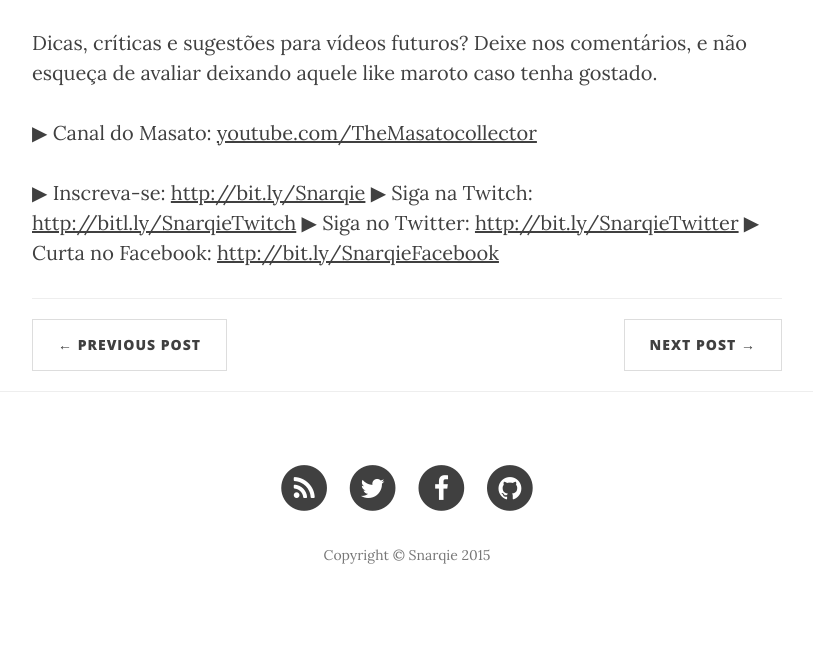
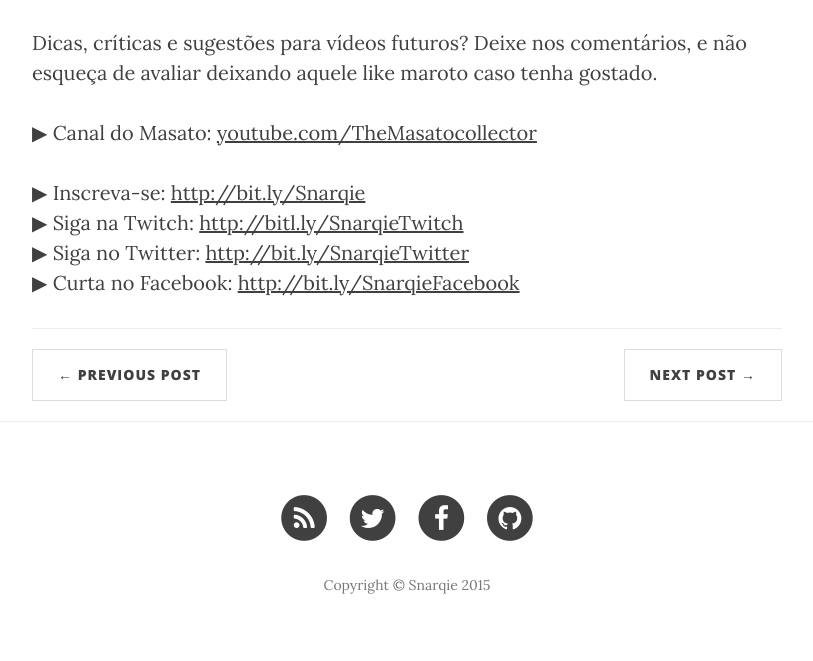
Before and after one commit to snarq/snarq.github.io, a Jekyll site: the page built from _posts/2015-01-22-warface-shoot-kill-feat-masatoclt.md, in a window 1280 px wide. Shown: the part 947-1608 px from the top of the page, without its empty margins (233-1046 px from the left). Built offline with Jekyll 4.4.1, drawn with Linux system fonts in a browser that asks for light colours; nearby versions of some CDN libraries; before the commit the page ends 1578 px from its top, so only the background shows below that.

```diff
--- a/_posts/2015-01-22-warface-shoot-kill-feat-masatoclt.md
+++ b/_posts/2015-01-22-warface-shoot-kill-feat-masatoclt.md
@@ -8,10 +8,9 @@ header-img: "img/post-youtube.jpg"
 <iframe width="640" height="360" src="http://www.youtube.com/watch?v=Fg_LCb9YtCw?rel=0&amp;showinfo=0" frameborder="0" allowfullscreen></iframe>
 Dicas, críticas e sugestões para vídeos futuros? Deixe nos comentários, e não esqueça de avaliar deixando aquele like maroto caso tenha gostado.
 
-▶ Canal do Masato:
-<a href="https://www.youtube.com/user/TheMasatocollector">youtube.com/TheMasatocollector</a>
+▶ Canal do Masato: <a href="https://www.youtube.com/user/TheMasatocollector">youtube.com/TheMasatocollector</a>
 
-▶ Inscreva-se: <a href="http://bit.ly/Snarqie">http://bit.ly/Snarqie</a>
-▶ Siga na Twitch: <a href="http://bitl.ly/SnarqieTwitch">http://bitl.ly/SnarqieTwitch</a>
-▶ Siga no Twitter: <a href="http://bit.ly/SnarqieTwitter">http://bit.ly/SnarqieTwitter</a>
+▶ Inscreva-se: <a href="http://bit.ly/Snarqie">http://bit.ly/Snarqie</a><br />
+▶ Siga na Twitch: <a href="http://bitl.ly/SnarqieTwitch">http://bitl.ly/SnarqieTwitch</a><br />
+▶ Siga no Twitter: <a href="http://bit.ly/SnarqieTwitter">http://bit.ly/SnarqieTwitter</a><br />
 ▶ Curta no Facebook: <a href="http://bit.ly/SnarqieFacebook">http://bit.ly/SnarqieFacebook</a>
```
